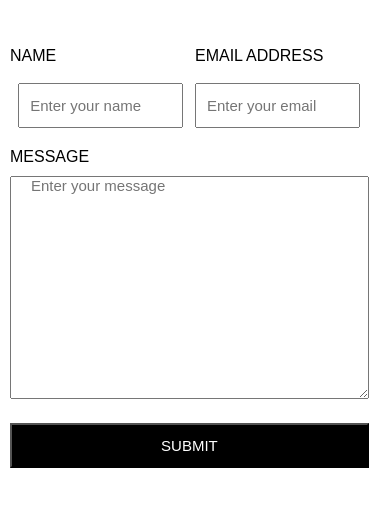
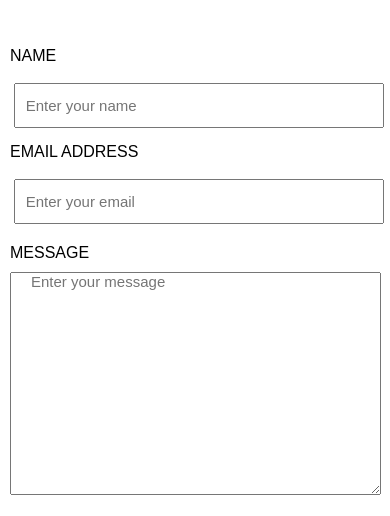
Before and after one commit to Abhiyadav968/stote, a plain HTML site: page contact.html in a window 390 px wide. Shown: the part 254-770 px from the top of the page. Drawn offline with Linux system fonts and the light colour scheme.

Commit message:
modified css

```diff
--- a/css/style.css
+++ b/css/style.css
@@ -471,30 +471,36 @@ p {
     }
 
     #name {
-        width: 165px;
-        margin-left: 5%;
+        width: 100%;
+        margin-left: 1%;
+        margin-bottom: 15px;
     }
 
     #email {
-        width: 165px;
+        width: 100%;
+        /* padding: 10px; */
+        margin-left: 1%;
     }
 
     #textaira  {
-        width: 92%;
+        width: 95%;
     }
 
     .contect-submit {
-        width: 92%;
+        width: 95%;
     }
 
     .blanck {
-        width: 85%;
+        width: 90%;
     }
 
     .content {
         display: block;
     }
 
+    .contect-flex {
+        display: block;
+    }
     .content-in {
         margin-top: 30px;
     }
```
